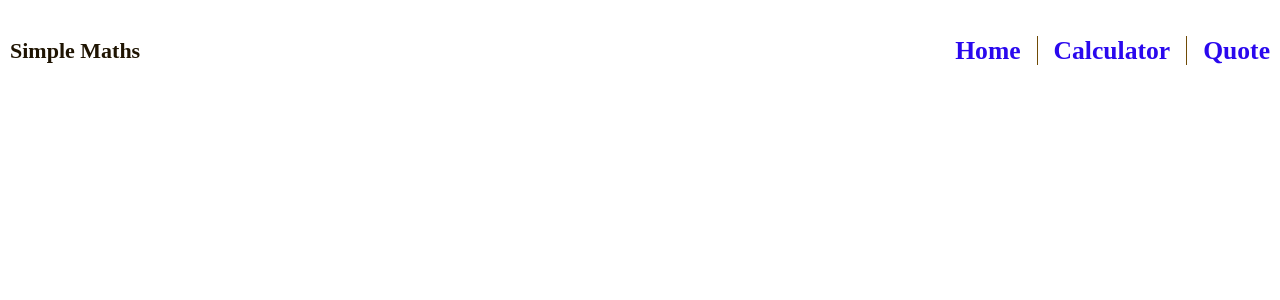
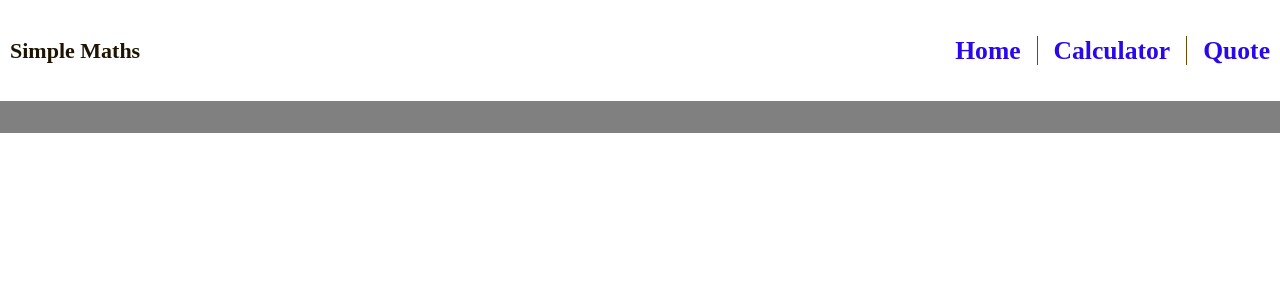
Before and after one commit to Aduda-Boaz/calculator, a React (Create React App) app: page / in a window 1280 px wide. Shown: the top 300 px of the page. Built offline with nearby package versions, Linux system fonts and the light colour scheme.

Commit message:
Stylelint error fixed

```diff
--- a/src/App.css
+++ b/src/App.css
@@ -1,4 +1,4 @@
-app-content {
+.app-content {
   background-color: grey;
   width: 100%;
   height: 100%;
```
